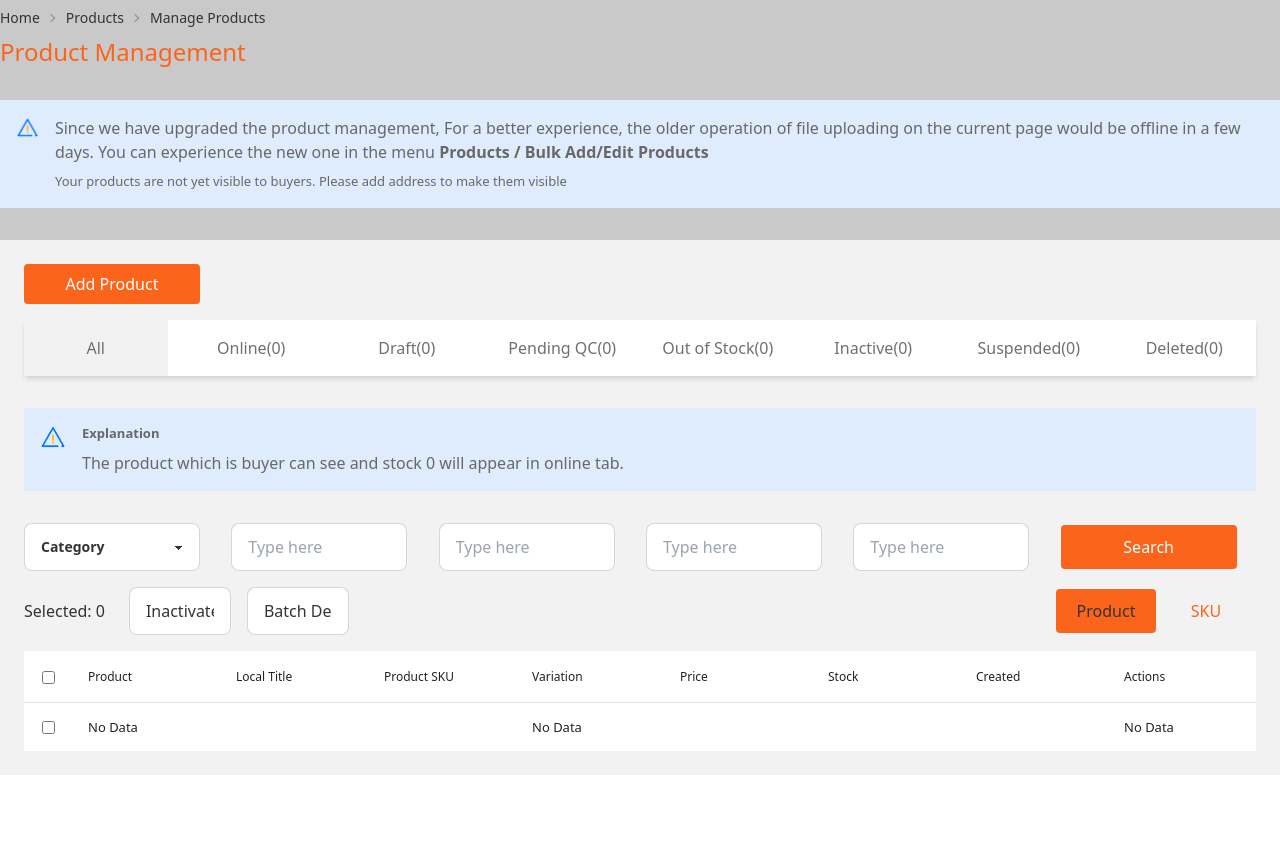
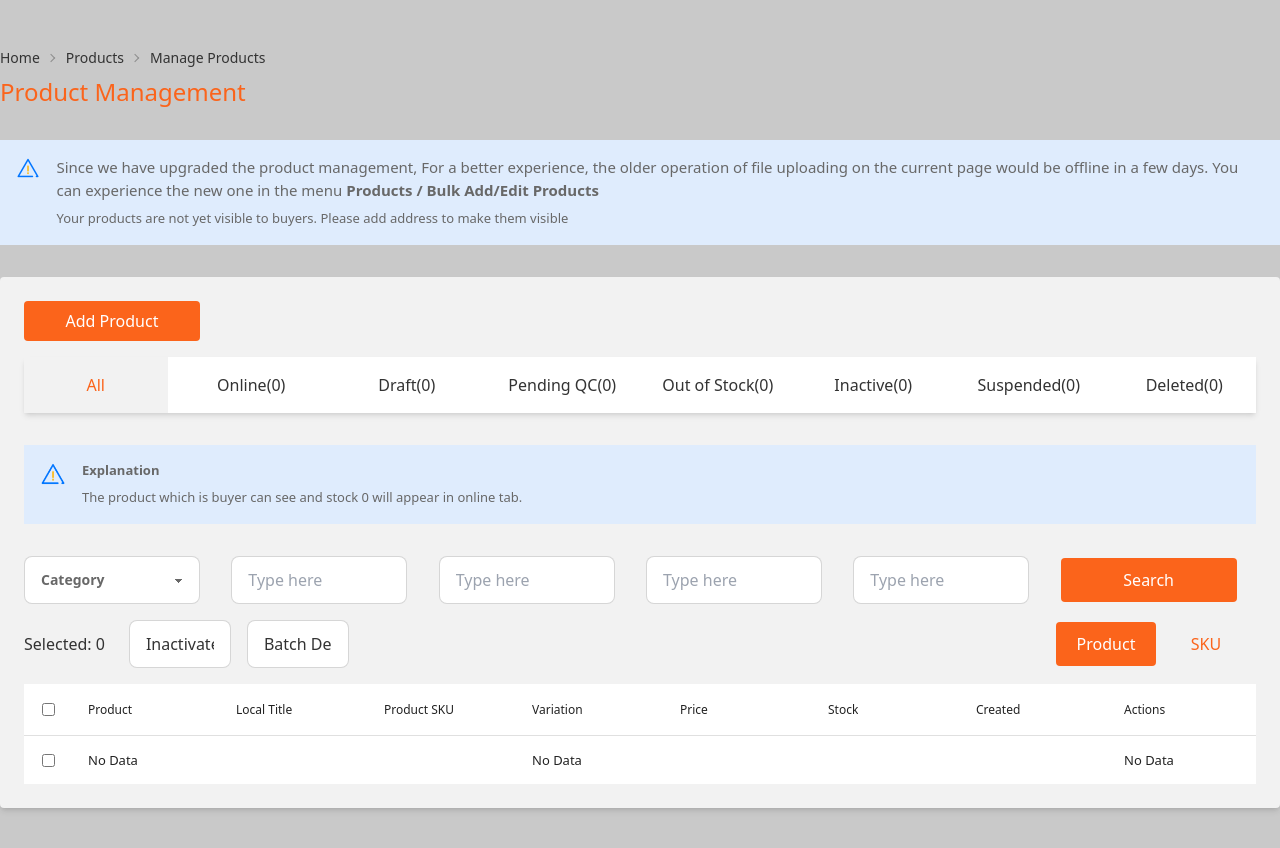
Before and after one commit to kowsar-mahmud-remon/Frontend-2, a Next.js app: page /Products/Manageproduct in a window 1280 px wide. Before the commit the page ends 800 px from the top, so only its background shows below. Built offline with nearby package versions, Linux system fonts and the light colour scheme.

Commit message:
done-product-management

```diff
--- a/pages/Products/Managelist.js
+++ b/pages/Products/Managelist.js
@@ -10,8 +10,8 @@ const ManageList = ({ menu, tabname, setActive, active }) => {
 
     return (
         <div className='text-center '>
-            <div className={menu.text === active.text ? "bg-[#F2F2F2] text-[#FB641B] w-full py-4 " : ""}>
-                <Link className="h-full w-full hover:text-[#FB641B] text-[#707070]" onClick={() => handleMenu(menu)} href={menu.href}>{menu.text}</Link>
+            <div className={menu.text === active.text ? "bg-[#F2F2F2] text-[#FB641B]  w-full py-4 " : ""}>
+                <Link className="h-full w-full hover:text-[#FB641B] text-[16px]"  onClick={() => handleMenu(menu)} href={menu.href}>{menu.text}</Link>
             </div>
         </div>
     );
--- a/pages/Products/Manageproduct.js
+++ b/pages/Products/Manageproduct.js
@@ -8,10 +8,10 @@ import Managelist from './Managelist';
 
 const Manageproduct = () => {
 
-    const [active, setActive] = useState({ text: "All", href: "/Products/Manageproduct" })
+    const [active, setActive] = useState({ text: "All", href: "" })
 
     const MENU_LIST = [
-        { text: "All", href: "/Products/Manageproduct" },
+        { text: "All", href: "" },
         { text: "Online(0)", href: "" },
         { text: "Draft(0)", href: "" },
         { text: "Pending QC(0)", href: "" },
@@ -70,7 +70,7 @@ const Manageproduct = () => {
 
 
     return (
-        <section className='bg-[#C9C9C9] '>
+        <section className='bg-[#C9C9C9] py-10'>
             <div className='max-w-screen-xl mx-auto'>
                 <div>
                     <div className="text-sm breadcrumbs">
@@ -93,14 +93,14 @@ const Manageproduct = () => {
                             />
                         </div>
                         <div className='text-[#686868]'>
-                            <p className='pb-2 text-base'>Since we have upgraded the product management, For a better experience, the older operation of file uploading on the current page would be offline in a few days. You can experience the new one in the menu <strong>Products / Bulk Add/Edit Products</strong></p>
+                            <p className='pb-2 text-[15px]'>Since we have upgraded the product management, For a better experience, the older operation of file uploading on the current page would be offline in a few days. You can experience the new one in the menu <strong>Products / Bulk Add/Edit Products</strong></p>
                             <p className='text-[13px]'>Your products are not yet visible to buyers. Please add address to make them visible</p>
                         </div>
                     </div>
                 </div>
 
 
-                <div className='bg-[#F2F2F2] p-6'>
+                <div className='bg-[#F2F2F2] p-6 shadow-md rounded'>
                     <div className='mb-4'>
                         <button className='h-[40px] rounded w-[176px] bg-[#FB641B] hover:bg-[#ce4e0e] text-white font-medium'>Add Product</button>
                     </div>
@@ -126,13 +126,13 @@ const Manageproduct = () => {
                         </div>
                         <div className='text-[#686868]'>
                             <p className='pb-2 text-[13px]'><strong>Explanation</strong></p>
-                            <p>The product which is buyer can see and stock 0 will appear in online tab.</p>
+                            <p className='text-[13px]'>The product which is buyer can see and stock 0 will appear in online tab.</p>
                         </div>
                     </div>
 
                     <div className='grid lg:grid-cols-6 md:grid-cols-4 grid-cols-2 gap-3 items-center'>
                         <div className='w-[176px]'>
-                            <select className="select select-bordered w-[176px]">
+                            <select className="select select-bordered w-[176px] text-[#686868]">
                                 <option disabled selected>Category</option>
                                 <option> Apple</option>
                                 <option> Orange</option>
@@ -155,8 +155,8 @@ const Manageproduct = () => {
 
                         <div>
                             <div className="btn-group">
-                                <button className="bg-[#FB641B] hover:bg-[#ce4e0e] w-[100px] h-[44px] rounded ml-1">Product</button>
-                                <button className=" text-[#FB641B] hover:bg-[#ce4e0e] hover:text-white w-[100px] h-[44px] rounded">SKU</button>
+                                <button className="bg-[#FB641B] hover:bg-[#ce4e0e] w-[100px] h-[44px] rounded ml-1 font-medium text-white">Product</button>
+                                <button className=" text-[#FB641B] hover:bg-[#ce4e0e] font-medium hover:text-white w-[100px] h-[44px] rounded">SKU</button>
                             </div>
                         </div>
                     </div>
```
